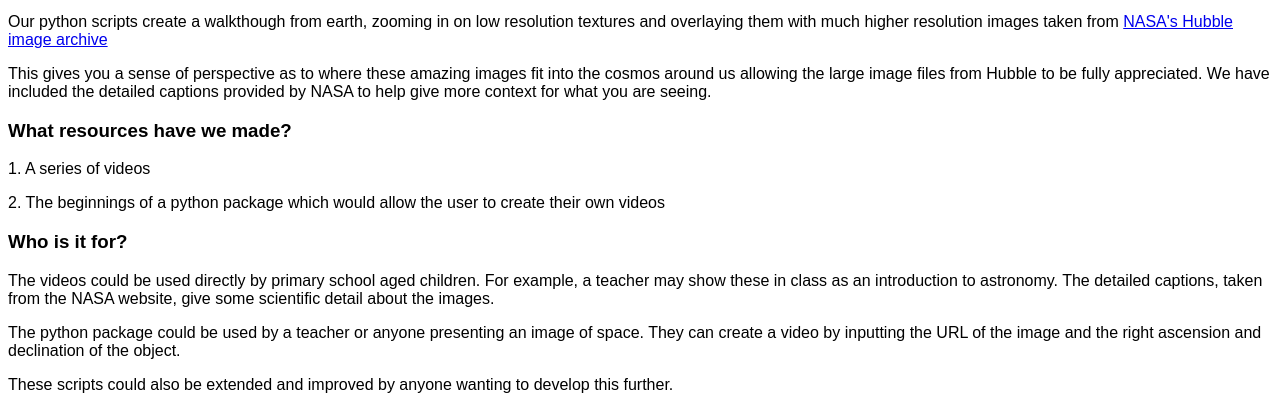
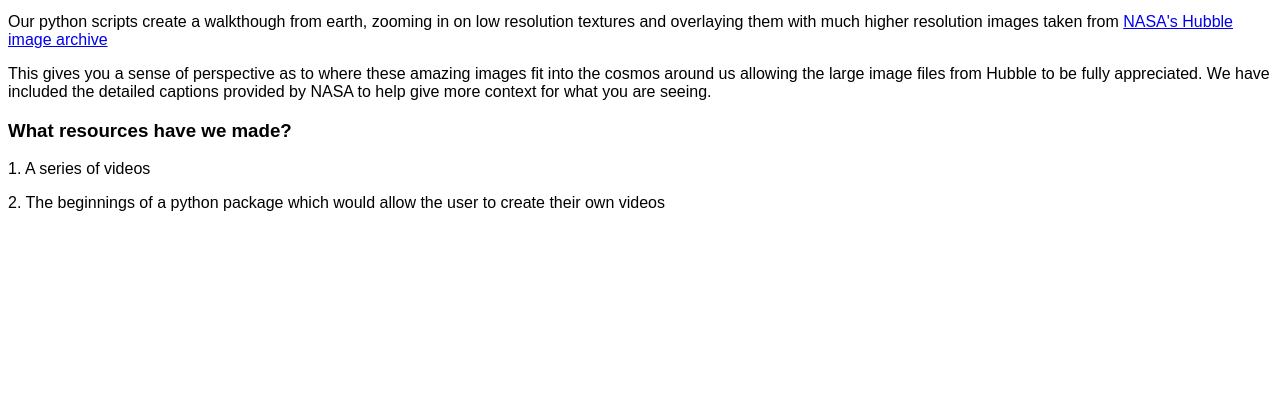
Before and after one commit to jamesmungall/SpaceApps25, a plain HTML site: page index.html in a window 1280 px wide. Shown: the part 625-1035 px from the top of the page. After the commit the page ends 853 px from the top, so only its background shows below. Drawn offline with Linux system fonts and the light colour scheme.

Commit message:
Update index.html

```diff
--- a/index.html
+++ b/index.html
@@ -25,9 +25,5 @@
     <p> 1. A series of videos</p>
     <p> 2. The beginnings of a python package which would allow the user to create their own videos</p>
 
-<h3>Who is it for?</h3>
-    <p> The videos could be used directly by primary school aged children. For example, a teacher may show these in class as an introduction to astronomy. The detailed captions, taken from the NASA website, give some scientific detail about the images.</p>
-    <p> The python package could be used by a teacher or anyone presenting an image of space. They can create a video by inputting the URL of the image and the right ascension and declination of the object.</p>
-    <p> These scripts could also be extended and improved by anyone wanting to develop this further.</p>
 </body>
 </html>
```
